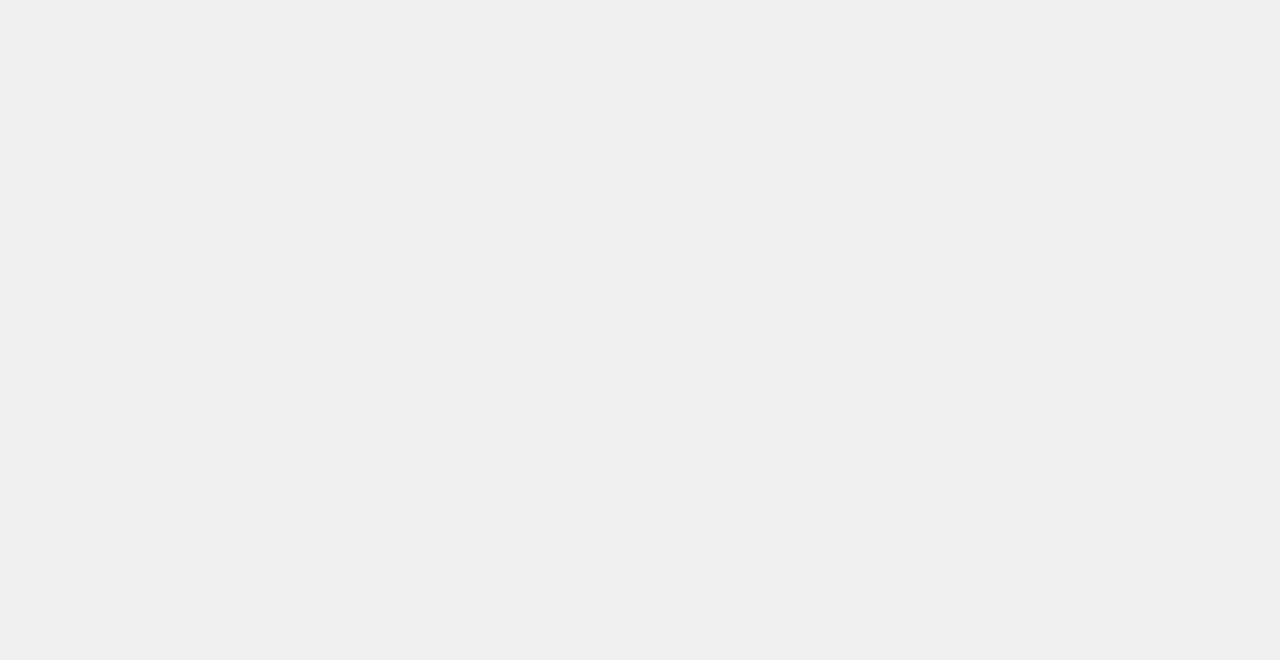
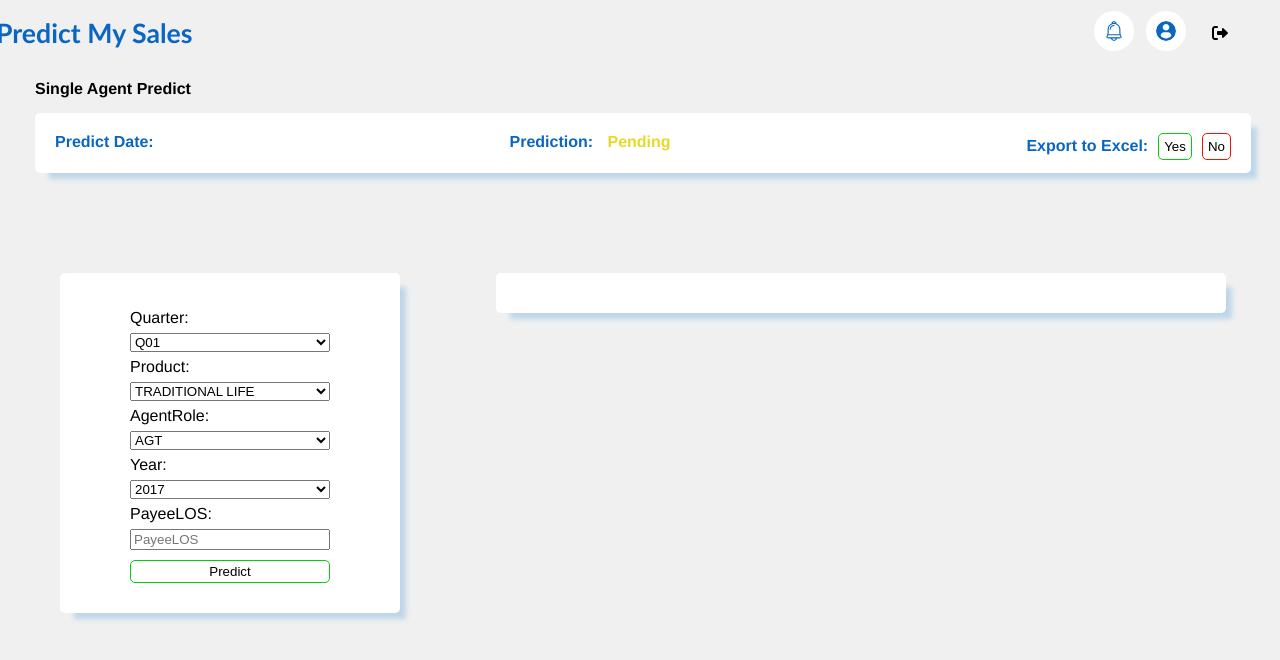
Before and after one commit to Mack241/Predict-My-Sales, a React (Create React App) app in the folder client/: page /single_agent_predict in a window 1280 px wide. Shown: the top 660 px of the page. Built offline with nearby package versions, Linux system fonts and the light colour scheme.

Commit message:
02/12/2021 -update

```diff
--- a/client/src/App.js
+++ b/client/src/App.js
@@ -6,6 +6,8 @@ import BulkUploadPredict from './screens/BulkUploadPredict';
 import Login from './screens/Login';
 import  GeneralAnalysisScreen  from './screens/GeneralAnalysisScreen';
 import PredictScreen from './screens/PredictScreen';
+import SinglePredictScreen from './screens/SinglePredictScreen';
+
 
 function App() {
   return (
@@ -16,6 +18,10 @@ function App() {
           <Route path="/bulkuploadpredict">
             <Header />
             <BulkUploadPredict />
+          </Route>
+          <Route path="/single_agent_predict">
+            <Header />
+            <SinglePredictScreen />
           </Route>
           <Route path="/general_analysis">
             <Header />
--- /dev/null
+++ b/client/src/components/SP-Form.js
@@ -0,0 +1,100 @@
+import styled from "styled-components";
+
+const Form = () => {
+   return (
+       <Container>
+           <CardBody>
+             <form>
+                 <label htmlFor="quarter">Quarter:</label>
+                 <select id="quarter">
+                     <option value="Q01">Q01</option>
+                     <option value="Q02">Q02</option>
+                     <option value="Q03">Q03</option>
+                     <option value="Q04">Q04</option>
+                 </select>
+                 <label htmlFor="product">Product:</label>
+                 <select id="product">
+                     <option value="TRADITIONAL LIFE">TRADITIONAL LIFE</option>
+                     <option value="SINGLE PREMIUM ANNUITY">SINGLE PREMIUM ANNUITY</option>
+                     <option value="FLXIBLE PREMIUM ANNUITY">FLXIBLE PREMIUM ANNUITY</option>
+                     <option value="UNIVERSAL LIFE">UNIVERSAL LIFE</option>
+                     <option value="TERM LIFE">TERM LIFE</option>
+                     <option value="OTHER LIFE">OTHER LIFE</option>
+                 </select>
+                 <label htmlFor="role">AgentRole:</label>
+                 <select id="role">
+                     <option value="AGT">AGT</option>
+                     <option value="BSM">BSM</option>
+                     <option value="RD">RD</option>
+                     <option value="UFT">UFT</option>
+                     <option value="USM">USM</option>
+                     <option value="USV">USV</option>
+                 </select>
+                 <label htmlFor="year">Year:</label>
+                 <select id="year">
+                     <option value="2017">2017</option>
+                     <option value="2018">2018</option>
+                     <option value="2019">2019</option>
+                     <option value="2020">2020</option>
+                     <option value="2021">2021</option>
+                 </select>
+                 <label htmlFor="payeelos">PayeeLOS:</label>
+                 <input type="text" id="payeelos" placeholder="PayeeLOS"></input>
+                 <button>Predict</button>
+             </form>
+           </CardBody>
+       </Container>
+   )
+}
+
+const Container = styled.div`
+   grid-area: leftside;
+`;
+
+const CardBody = styled.div`
+    text-align: center;
+    overflow: hidden;
+    margin-bottom: 8px;
+    background-color: #fff;
+    border-radius: 5px;
+    transition: box-shadow 83ms;
+    position: relative;
+    border: none;
+    box-shadow: 0 0 0 1px rgb(0 0 0 / 15%), 0 0 0 rgb(0 0 0 / 20%);
+    display: flex;
+    flex-direction: column;
+    padding: 20px;
+    text-align: left;
+    box-shadow: 10px 10px 5px -4px rgba(174,206,229,0.75);
+    -webkit-box-shadow: 10px 10px 5px -4px rgba(174,206,229,0.75);
+    -moz-box-shadow: 10px 10px 5px -4px rgba(174,206,229,0.75);
+    max-width: 300px;
+    height: 300px;
+
+    form{
+        display: flex;
+        flex-direction: column;
+        max-width: 200px;
+        margin: auto;
+        line-height: 30px;
+
+        button {
+            margin-top: 10px;
+            padding: 3px;
+            border-radius: 5px;
+            border: 1px solid #04cc0e;
+            cursor: pointer;
+            background: transparent;
+
+            &:hover {
+                background-color: #04cc0e;
+                color: #fff;
+                transition:  ease-in-out .2s
+            }
+        }
+    }
+
+
+`;
+
+export default Form;
--- /dev/null
+++ b/client/src/components/SP-Table.js
@@ -0,0 +1,45 @@
+import styled from "styled-components";
+
+const SingleAgentTable = () => {
+    return (
+        <Container>
+            <CardBody>
+
+            </CardBody>
+        </Container>
+    )
+}
+
+const Container = styled.div`
+   grid-area: rightside;
+`;
+
+const CardBody = styled.div`
+    text-align: center;
+    overflow: hidden;
+    margin-bottom: 8px;
+    background-color: #fff;
+    border-radius: 5px;
+    transition: box-shadow 83ms;
+    position: relative;
+    border: none;
+    box-shadow: 0 0 0 1px rgb(0 0 0 / 15%), 0 0 0 rgb(0 0 0 / 20%);
+    display: flex;
+    flex-direction: row;
+    justify-content: space-between;
+    padding: 20px;
+    text-align: left;
+    box-shadow: 10px 10px 5px -4px rgba(174,206,229,0.75);
+    -webkit-box-shadow: 10px 10px 5px -4px rgba(174,206,229,0.75);
+    -moz-box-shadow: 10px 10px 5px -4px rgba(174,206,229,0.75);
+    margin-left: -270px;
+
+
+    @media(max-width: 768px) {
+        display: flex;
+        flex-direction: row;
+        padding: 10px;
+    }
+`;
+
+export default SingleAgentTable
--- a/client/src/screens/HomeScreen.js
+++ b/client/src/screens/HomeScreen.js
@@ -34,7 +34,9 @@ const HomeScreen = () => {
                 <Link to='/bulkuploadpredict' style={{ textDecoration: 'none' }}>
                    <LeftAction />
                 </Link>
+                <Link to='/single_agent_predict' style={{ textDecoration: 'none' }}>
                  <MainAction />
+                </Link>
               </Actions>
           <Section>
               <p>Data Analysis</p>
--- /dev/null
+++ b/client/src/screens/SinglePredictScreen.js
@@ -0,0 +1,128 @@
+import { Link } from 'react-router-dom';
+import styled from 'styled-components'
+import Form from '../components/SP-Form';
+import SingleAgentTable from '../components/SP-Table';
+
+
+const SinglePredictScreen = () => {
+    return (
+        <Container>
+            <p>Single Agent Predict</p>
+            <Section>
+              <span id="title">
+                 Predict Date:
+              </span>
+              <span id="title">Prediction: <span style={{color: '#e8d827', marginLeft: '10px'}}>Pending</span></span>
+              <span id="title" >
+                  Export to Excel:
+                  <button id="button">Yes</button>
+                  <button id="button-no">No</button>
+              </span>
+            </Section>
+            <Layout>
+              <Form />
+              <SingleAgentTable />
+            </Layout>
+        </Container>
+    )
+}
+
+const Container = styled.div`
+    max-width: 95%;
+    margin-left: 35px;
+    p {
+        margin-top: 80px;
+        display: flex;
+        text-align: start;
+        font-weight: 700;
+    }
+`;
+
+const Section = styled.section`
+    text-align: center;
+    overflow: hidden;
+    margin-top: 15px;
+    margin-bottom: 8px;
+    background-color: #fff;
+    border-radius: 5px;
+    max-width: 100%;
+    transition: box-shadow 83ms;
+    position: relative;
+    border: none;
+    box-shadow: 0 0 0 1px rgb(0 0 0 / 15%), 0 0 0 rgb(0 0 0 / 20%);
+    display: flex;
+    justify-content: space-between;
+    flex-direction: row;
+    padding: 20px;
+    text-align: left;
+    box-shadow: 10px 10px 5px -4px rgba(174,206,229,0.75);
+    -webkit-box-shadow: 10px 10px 5px -4px rgba(174,206,229,0.75);
+    -moz-box-shadow: 10px 10px 5px -4px rgba(174,206,229,0.75);
+    height: 20px;
+
+    #button {
+        border-radius: 5px;
+        padding: 5px;
+        margin-left: 10px;
+        background: transparent;
+        border: 1px solid #04cc0e;
+        cursor: pointer;
+
+        &:hover {
+            background-color: #04cc0e;
+            color: #fff;
+            transition: ease-in-out .2s;
+        }
+    }
+
+    #button-no {
+        border-radius: 5px;
+        padding: 5px;
+        margin-left: 10px;
+        background: transparent;
+        border: 1px solid #f21000;
+        cursor: pointer;
+
+        &:hover {
+            background-color: #f21000;
+            color: #fff;
+            transition: ease-in-out .2s;
+        }
+    }
+
+
+    #title{
+        font-weight: bold;
+        color: #0a66c2;
+    }
+
+    @media(max-width: 768px){
+        display: flex;
+        flex-direction: row;
+        height: 100px;
+        text-align: start;
+
+        span{
+            line-height: 1.2;
+        }
+    }
+
+`;
+
+const Layout = styled.div`
+    display: grid;
+    grid-template-areas: "leftside rightside";
+    grid-template-columns: auto auto;
+    column-gap: 5px;
+    row-gap: 25px;
+    grid-template-rows: auto;
+    margin: 100px 25px 0 25px;
+
+    @media(max-width: 768px) {
+        display: flex;
+        flex-direction: column;
+        padding: 9 5px;
+    }
+`;
+
+export default SinglePredictScreen
```
